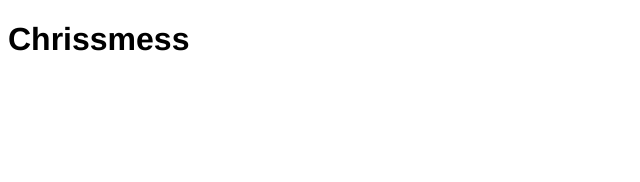
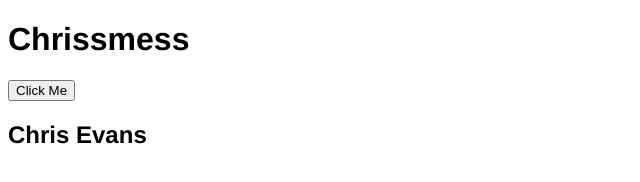
Before and after one commit to PatrickConboy/chrissmess, a plain HTML site: page index.html in a window 1280 px wide. Shown: the whole page, without its empty margins (0-640 px from the left). Drawn offline with Linux system fonts and the light colour scheme.

Commit message:
Added button and an h2 element
Added our first button and also an h2 element.

```diff
--- a/index.html
+++ b/index.html
@@ -9,6 +9,11 @@
 </head>
 <body>
     <h1 id="pageTitle">Chrissmess</h1>
+    <button>Click Me</button>
+
+    <h2>Chris Evans</h2>
+
+
 
     <script src="index.js"></script>
 </body>
```
